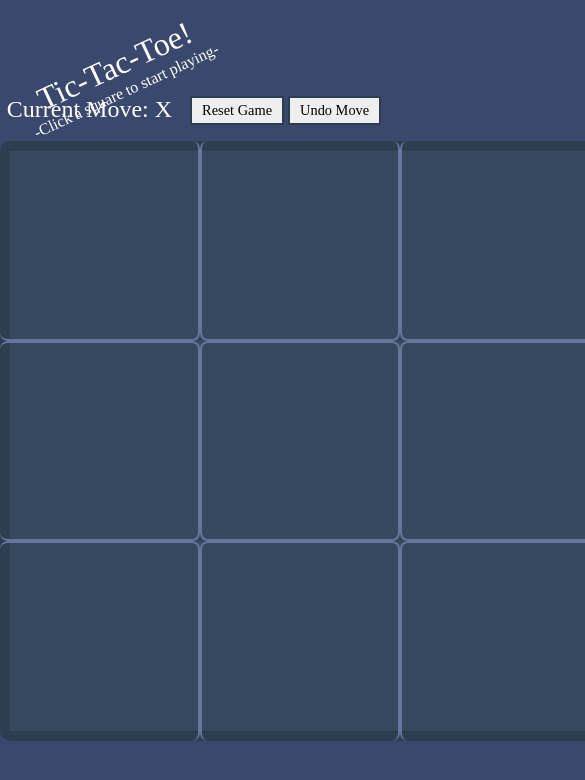
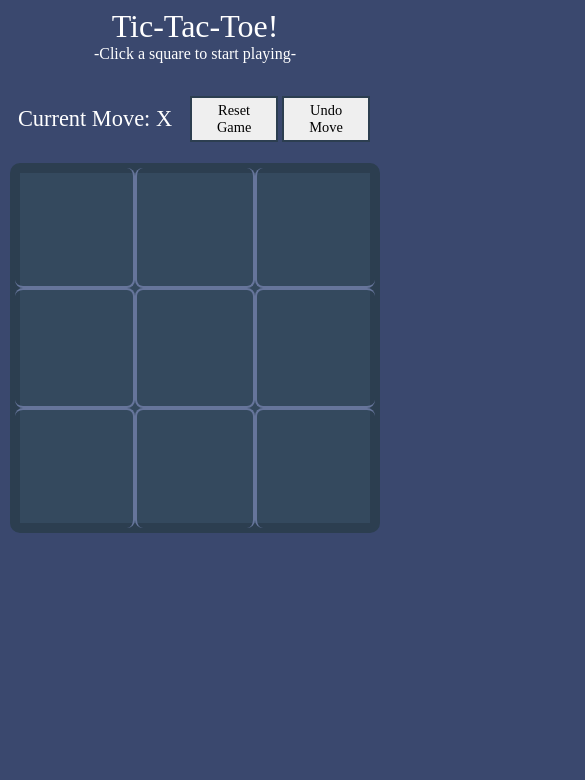
Before and after one commit to Vroomfrondal/Tic-Tac-Toe, a React (Create React App) app: page / in a window 390 px wide. Shown: the top 780 px of the page, 585 px wide, since content can reach past the window. Built offline with nearby package versions, Linux system fonts and the light colour scheme; a web font is replaced by a local one.

Commit message:
Mobile Queries

```diff
--- a/src/components/Board.css
+++ b/src/components/Board.css
@@ -1,9 +1,10 @@
 /* Start Game Header Styling */
 .game_header {
-  padding-top: 6rem;
+  padding-top: 3rem;
   display: flex;
   justify-content: center;
-  padding-bottom: 1rem;
+  align-items: center;
+  padding-bottom: 0.8rem;
 }
 
 .current_move_message {
@@ -17,6 +18,8 @@
   padding: 4px 10px;
   margin: 0px 2px 0px 2px;
   border: 2px solid #2c3e50;
+  height: fit-content;
+  width: 5.5rem;
 }
 
 .game_header_button:hover {
@@ -29,9 +32,8 @@
   display: flex;
   justify-content: center;
   align-items: center;
-  width: 600px;
-  height: 600px;
-  margin: auto;
+  max-width: 38em;
+  margin: 0 auto;
   background-color: #34495e;
   border: 10px solid #2c3e50;
   border-radius: 10px;
@@ -89,3 +91,25 @@
     transform: translate(1px, -2px) rotate(-1deg);
   }
 }
+
+/* Mobile-Device viewport */
+@media (min-width: 100px) and (max-width: 619px) {
+  .game_header {
+    padding-top: 6rem;
+  }
+
+  .current_move_message {
+    font-size: 1.4rem;
+  }
+
+  .game_board {
+    width: 370px;
+    height: 370px;
+    margin-top: 0.5em;
+  }
+
+  .game_board_when_input_error {
+    width: 370px;
+    height: 370px;
+  }
+}
--- a/src/components/Board.tsx
+++ b/src/components/Board.tsx
@@ -8,6 +8,7 @@ import { sleep } from '../utils/sleep'
 // TODO: Fade Modal in CSS
 // TODO: Bot as player 2?
 // TODO: Footer
+// TODO: unbloat css squares
 
 const Board = () => {
   const [playerTurn, setPlayerTurn] = useState('X')
--- a/src/components/Header.css
+++ b/src/components/Header.css
@@ -6,7 +6,7 @@
 }
 
 html {
-  height: 100vh;
+  height: 100%;
   background-color: #3a486e;
 }
 
@@ -18,12 +18,13 @@ body {
 .header_container {
   position: absolute;
   display: flex;
+  justify-content: center;
   flex-direction: column;
   align-items: center;
   height: fit-content;
   width: fit-content;
   margin-top: -0.5rem;
-  padding: 3rem 3rem 3rem 1rem; /* top, right, bottom, left */
+  padding: 1.9rem 3rem 3rem 0rem; /* top, right, bottom, left */
   color: #fff;
   border-radius: 50%;
   transform: rotate(-25deg);
@@ -32,3 +33,15 @@ body {
 .title {
   font-size: 2rem;
 }
+
+/* Mobile-Device viewport */
+@media (min-width: 100px) and (max-width: 619px) {
+  .header_container {
+    /* border: 2px solid red; */
+    /* border-bottom: 2px solid #fff; */
+    width: 100%;
+    transform: none;
+    border-radius: 0;
+    padding: 1rem;
+  }
+}
--- a/src/components/Square.css
+++ b/src/components/Square.css
@@ -69,3 +69,21 @@
   border-right: none;
   border-bottom: none;
 }
+
+/* Mobile-Device viewport */
+@media (min-width: 100px) and (max-width: 619px) {
+  .square,
+  .left_column_top,
+  .left_column_middle,
+  .left_column_bottom,
+  .center_column_top,
+  .center_column_middle,
+  .center_column_bottom,
+  .right_column_top,
+  .right_column_middle,
+  .right_column_bottom {
+    height: 120px;
+    width: 120px;
+    font-size: 4rem;
+  }
+}
```
Also changed, not shown: 1 other file (tests, documents, lock files or other folders).
